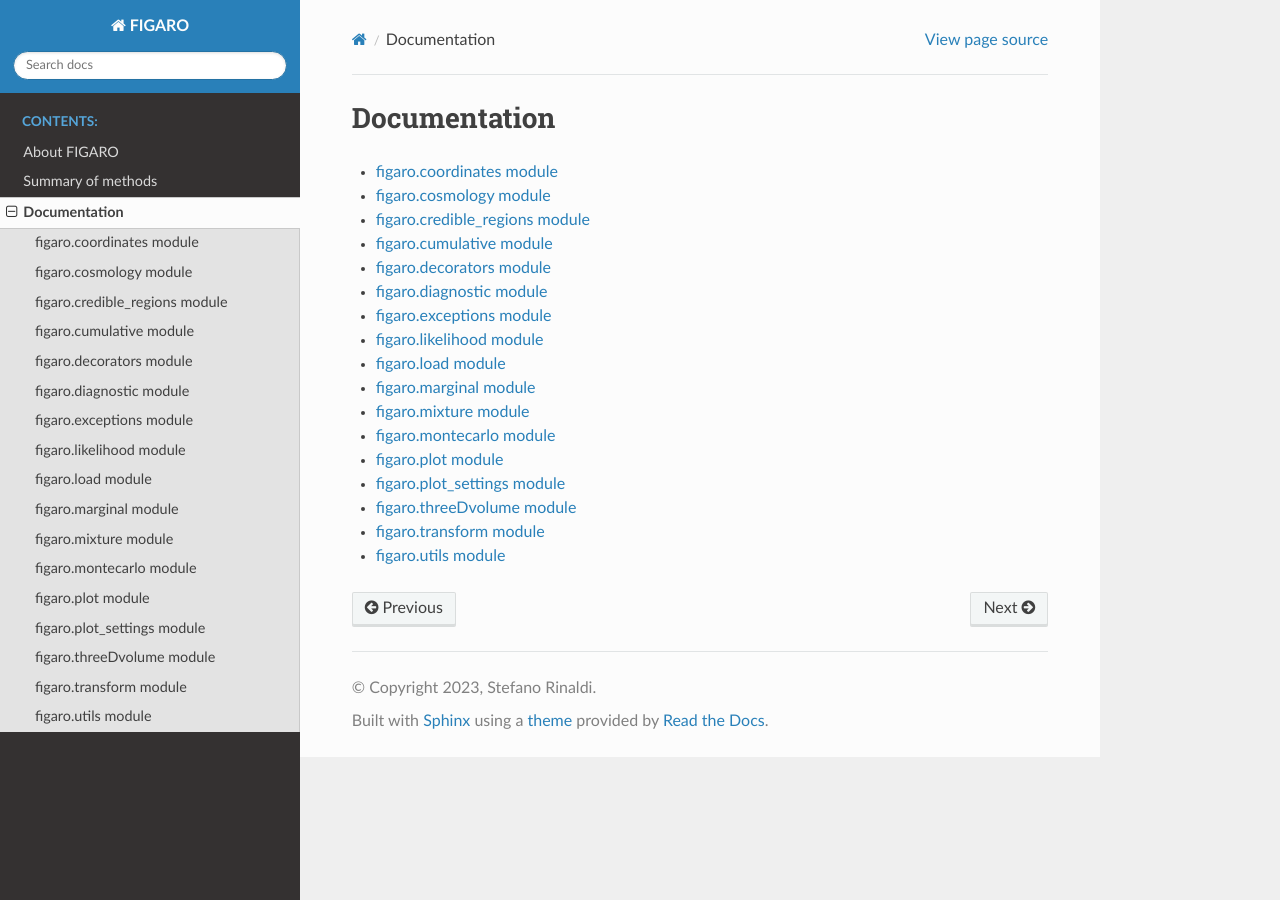
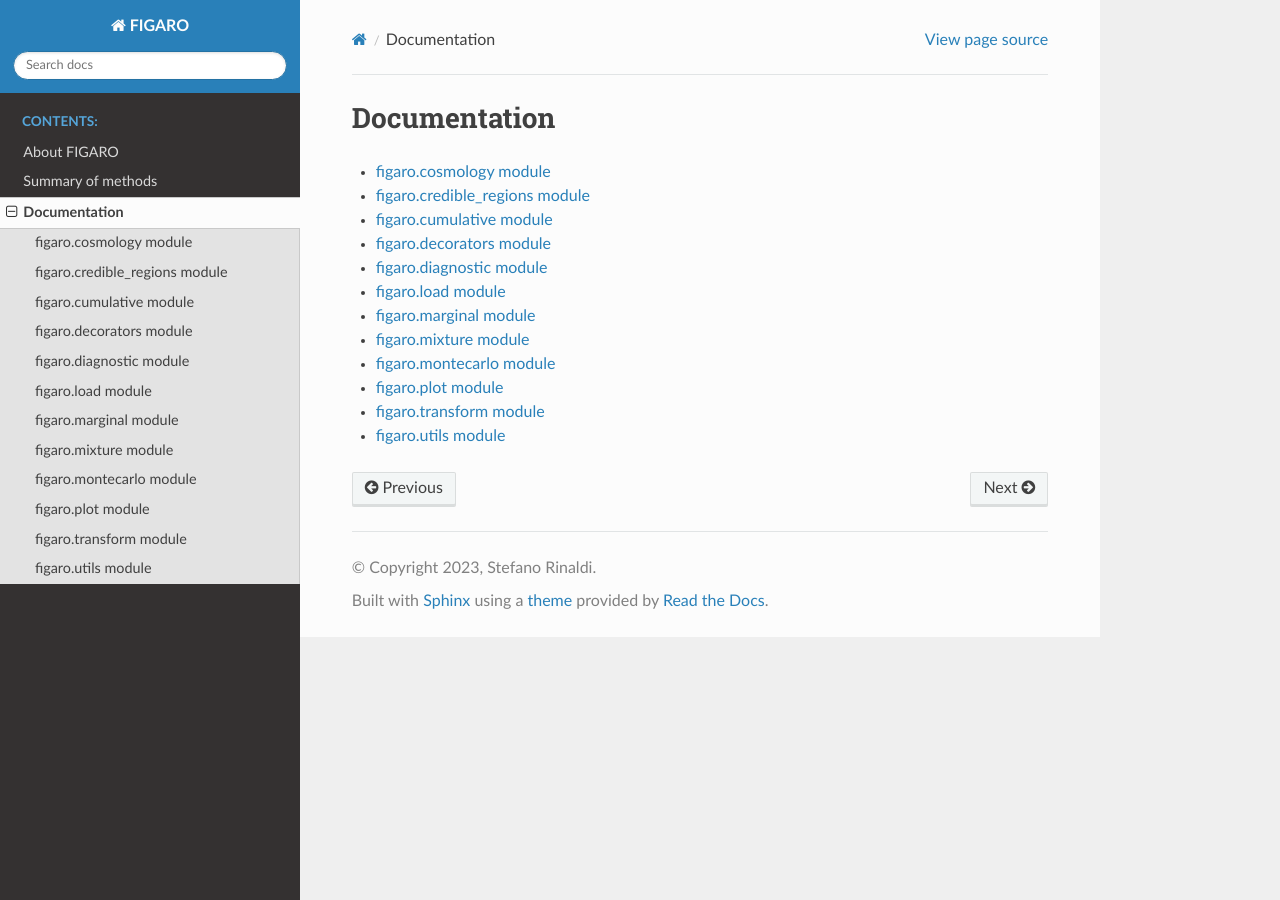
Before and after one commit to sterinaldi/FIGARO, a Sphinx documentation site: the page built from docs/source/figaro.rst, in a window 1280 px wide. Built offline with Sphinx 7.4.7 and the Read the Docs theme 2.0.0, drawn with Linux system fonts in a browser that asks for light colours.

Commit message:
removed unused .rst

```diff
--- a/docs/source/conf.py
+++ b/docs/source/conf.py
@@ -29,8 +29,6 @@ extensions = [
 'sphinx.ext.napoleon',
 ]
 
-autodoc_mock_imports = ['figaro.cosmology', 'figaro.cumulative']
-
 # -- Options for HTML output -------------------------------------------------
 # https://www.sphinx-doc.org/en/master/usage/configuration.html#options-for-html-output
 
--- a/docs/source/figaro.coordinates.rst
+++ /dev/null
@@ -1,7 +0,0 @@
-figaro.coordinates module
-=========================
-
-.. automodule:: figaro.coordinates
-   :members:
-   :undoc-members:
-   :show-inheritance:
--- a/docs/source/figaro.exceptions.rst
+++ /dev/null
@@ -1,7 +0,0 @@
-figaro.exceptions module
-========================
-
-.. automodule:: figaro.exceptions
-   :members:
-   :undoc-members:
-   :show-inheritance:
--- a/docs/source/figaro.likelihood.rst
+++ /dev/null
@@ -1,7 +0,0 @@
-figaro.likelihood module
-========================
-
-.. automodule:: figaro.likelihood
-   :members:
-   :undoc-members:
-   :show-inheritance:
--- a/docs/source/figaro.plot_settings.rst
+++ /dev/null
@@ -1,7 +0,0 @@
-figaro.plot\_settings module
-============================
-
-.. automodule:: figaro.plot_settings
-   :members:
-   :undoc-members:
-   :show-inheritance:
--- a/docs/source/figaro.rst
+++ b/docs/source/figaro.rst
@@ -4,20 +4,15 @@ Documentation
 .. toctree::
    :maxdepth: 2
 
-   figaro.coordinates
    figaro.cosmology
    figaro.credible_regions
    figaro.cumulative
    figaro.decorators
    figaro.diagnostic
-   figaro.exceptions
-   figaro.likelihood
    figaro.load
    figaro.marginal
    figaro.mixture
    figaro.montecarlo
    figaro.plot
-   figaro.plot_settings
-   figaro.threeDvolume
    figaro.transform
    figaro.utils
--- a/docs/source/figaro.threeDvolume.rst
+++ /dev/null
@@ -1,7 +0,0 @@
-figaro.threeDvolume module
-==========================
-
-.. automodule:: figaro.threeDvolume
-   :members:
-   :undoc-members:
-   :show-inheritance:
```
